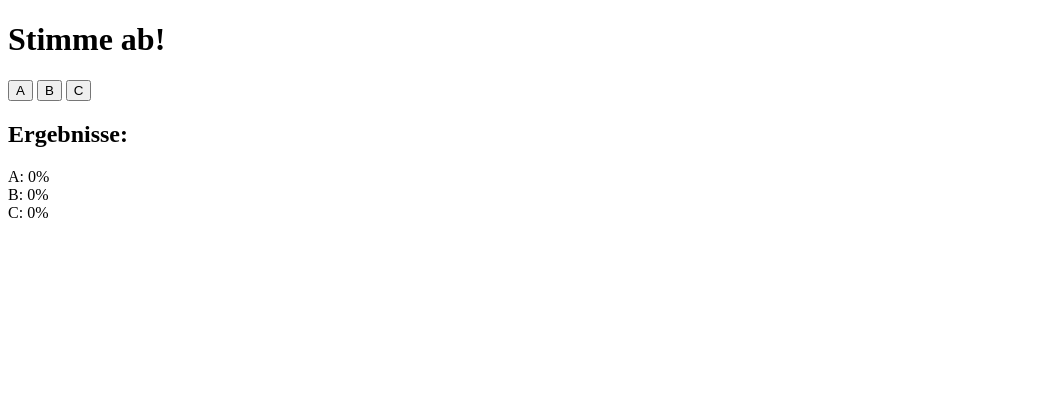
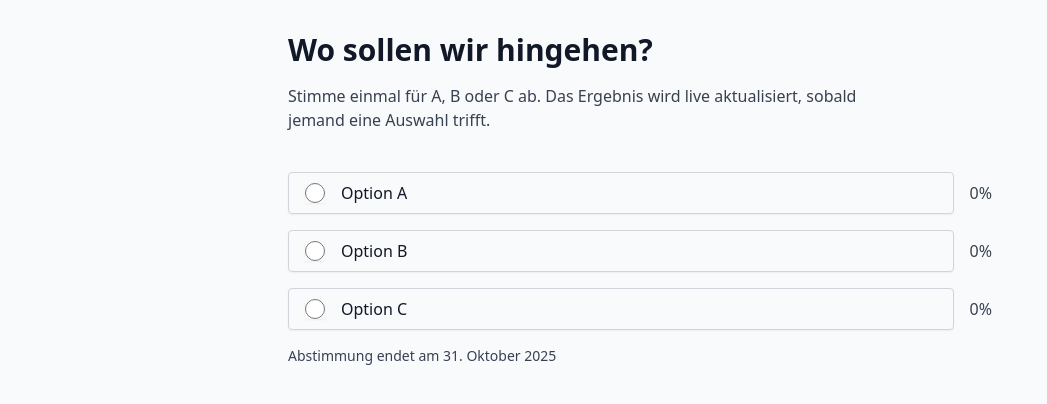
Before and after one commit to ErtelDG/redis, a website: page public/index.html in a window 1280 px wide. Shown: the whole page, without its empty margins (0-1047 px from the left). Drawn offline with nearby package versions, Linux system fonts and the light colour scheme.

Commit message:
add style

```diff
--- a/public/client.js
+++ b/public/client.js
@@ -2,9 +2,14 @@ const ws = new WebSocket(`ws://${window.location.host}`);
 
 ws.onmessage = (event) => {
    const data = JSON.parse(event.data);
+
    document.getElementById("a").innerText = `${data.A}%`;
    document.getElementById("b").innerText = `${data.B}%`;
    document.getElementById("c").innerText = `${data.C}%`;
+
+   document.getElementById("barA").style.width = `${data.A}%`;
+   document.getElementById("barB").style.width = `${data.B}%`;
+   document.getElementById("barC").style.width = `${data.C}%`;
 };
 
 async function vote(option) {
--- a/public/index.html
+++ b/public/index.html
@@ -4,18 +4,76 @@
 <head>
   <meta charset="UTF-8" />
   <title>Voting</title>
+  <script src="https://cdn.tailwindcss.com"></script>
 </head>
 
-<body>
-  <h1>Stimme ab!</h1>
-  <button onclick="vote('A')">A</button>
-  <button onclick="vote('B')">B</button>
-  <button onclick="vote('C')">C</button>
+<body class="bg-gray-50 text-gray-900">
+  <div class="mx-auto max-w-screen-md px-4 py-8 sm:px-6 lg:px-8">
+    <div class="max-w-prose">
+      <h2 class="text-2xl font-semibold text-gray-900 sm:text-3xl">
+        Wo sollen wir hingehen?
+      </h2>
 
-  <h2>Ergebnisse:</h2>
-  <div>A: <span id="a">0%</span></div>
-  <div>B: <span id="b">0%</span></div>
-  <div>C: <span id="c">0%</span></div>
+      <p class="mt-4 text-gray-700">
+        Stimme einmal für A, B oder C ab. Das Ergebnis wird live aktualisiert, sobald jemand eine Auswahl trifft.
+      </p>
+    </div>
+
+    <form action="#" class="mt-6 space-y-4">
+      <fieldset class="space-y-4">
+        <legend class="sr-only">Wähle eine Option</legend>
+
+        <!-- Option A -->
+        <div class="flex items-center gap-4">
+          <label for="OptionA"
+            class="relative block flex-1 overflow-hidden rounded border border-gray-300 px-4 py-2 shadow-sm cursor-pointer">
+            <div id="barA" class="absolute inset-y-0 left-0 rounded bg-gray-100" style="width: 0%"></div>
+
+            <div class="relative flex items-center gap-4">
+              <input type="radio" id="OptionA" name="Poll1" class="size-5 border-gray-300 shadow-sm"
+                onclick="vote('A')" />
+              <span class="font-medium text-gray-900"> Option A </span>
+            </div>
+          </label>
+          <span id="a" class="text-gray-700">0%</span>
+        </div>
+
+        <!-- Option B -->
+        <div class="flex items-center gap-4">
+          <label for="OptionB"
+            class="relative block flex-1 overflow-hidden rounded border border-gray-300 px-4 py-2 shadow-sm cursor-pointer">
+            <div id="barB" class="absolute inset-y-0 left-0 rounded bg-gray-100" style="width: 0%"></div>
+
+            <div class="relative flex items-center gap-4">
+              <input type="radio" id="OptionB" name="Poll1" class="size-5 border-gray-300 shadow-sm"
+                onclick="vote('B')" />
+              <span class="font-medium text-gray-900"> Option B </span>
+            </div>
+          </label>
+          <span id="b" class="text-gray-700">0%</span>
+        </div>
+
+        <!-- Option C -->
+        <div class="flex items-center gap-4">
+          <label for="OptionC"
+            class="relative block flex-1 overflow-hidden rounded border border-gray-300 px-4 py-2 shadow-sm cursor-pointer">
+            <div id="barC" class="absolute inset-y-0 left-0 rounded bg-gray-100" style="width: 0%"></div>
+
+            <div class="relative flex items-center gap-4">
+              <input type="radio" id="OptionC" name="Poll1" class="size-5 border-gray-300 shadow-sm"
+                onclick="vote('C')" />
+              <span class="font-medium text-gray-900"> Option C </span>
+            </div>
+          </label>
+          <span id="c" class="text-gray-700">0%</span>
+        </div>
+      </fieldset>
+    </form>
+
+    <p class="mt-4 text-sm text-gray-700">
+      Abstimmung endet am <time datetime="2025-10-31">31. Oktober 2025</time>
+    </p>
+  </div>
 
   <script src="client.js"></script>
 </body>
```
